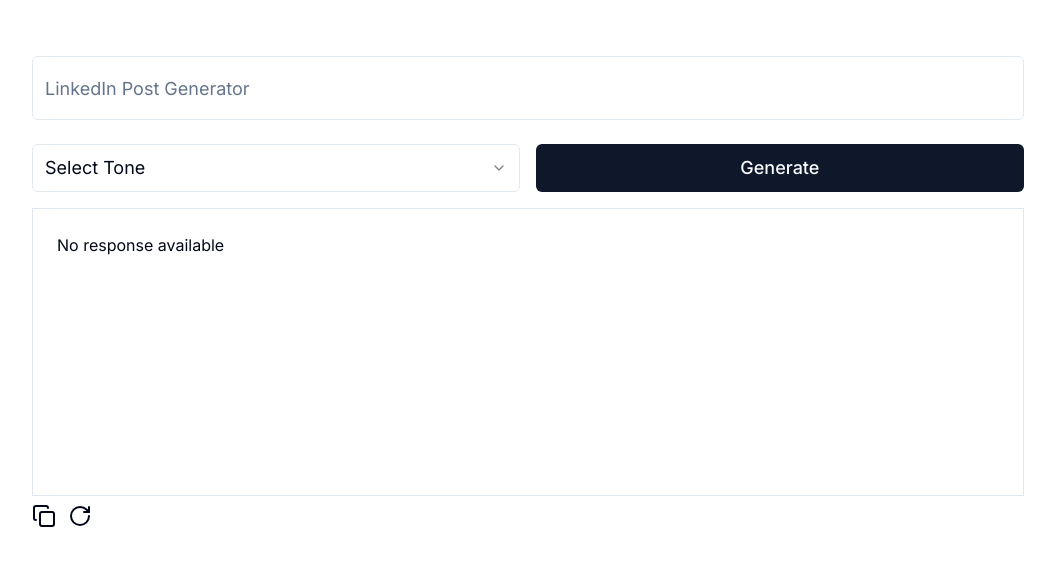
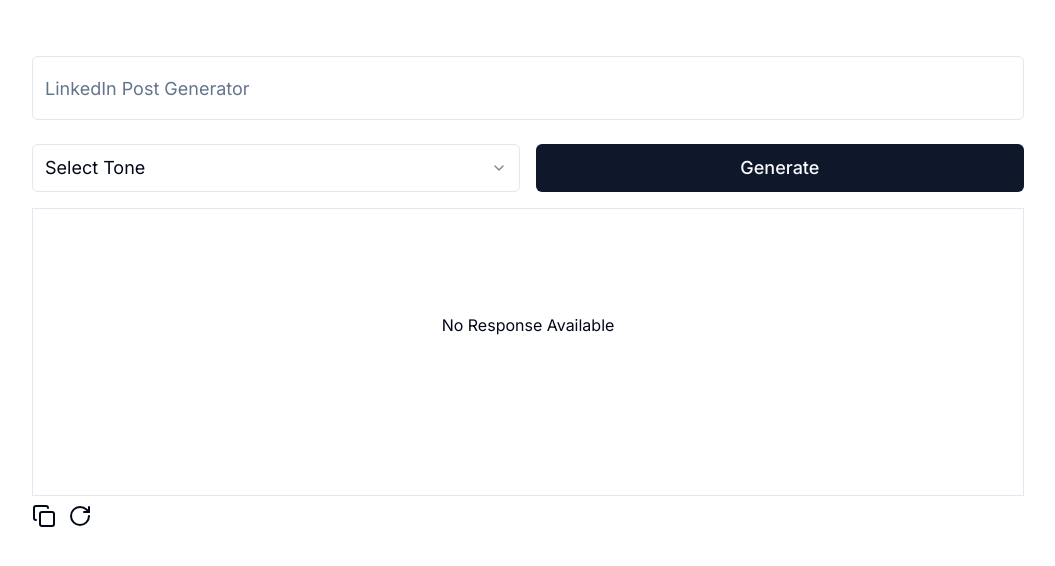
Before and after one commit to mdanjumkamali/linkedin-post-generator, a Next.js app: page / in a window 1280 px wide. Shown: the top 566 px of the page, without its empty margins (112-1167 px from the left). Built offline with nearby package versions, Linux system fonts and the light colour scheme.

Commit message:
Add React Markdown and Tailwind Typography

```diff
--- a/package.json
+++ b/package.json
@@ -24,12 +24,14 @@
     "react-dom": "^18",
     "react-hook-form": "^7.51.5",
     "react-hot-toast": "^2.4.1",
+    "react-markdown": "^9.0.1",
     "react-spinners": "^0.13.8",
     "tailwind-merge": "^2.3.0",
     "tailwindcss-animate": "^1.0.7",
     "zod": "^3.23.8"
   },
   "devDependencies": {
+    "@tailwindcss/typography": "^0.5.13",
     "@types/node": "^20",
     "@types/react": "^18",
     "@types/react-dom": "^18",
--- a/src/components/post/Post.tsx
+++ b/src/components/post/Post.tsx
@@ -1,6 +1,5 @@
 "use client";
 
-import { useToast } from "@/components/ui/use-toast";
 import { zodResolver } from "@hookform/resolvers/zod";
 import axios from "axios";
 import { useState } from "react";
--- a/src/components/post/Result.tsx
+++ b/src/components/post/Result.tsx
@@ -1,8 +1,8 @@
-import React, { useRef, useState, useEffect } from "react";
+import { Copy, RotateCw } from "lucide-react";
+import React, { useEffect, useRef, useState } from "react";
+import toast, { Toaster } from "react-hot-toast";
+import Markdown from "react-markdown";
 import ClipLoader from "react-spinners/ClipLoader";
-import { Copy, RotateCw } from "lucide-react";
-import toast, { Toaster } from "react-hot-toast";
-import { set } from "react-hook-form";
 
 interface Prop {
   isLoading: boolean;
@@ -57,7 +57,15 @@
           </div>
         ) : (
           <div className="p-2" ref={responseRef}>
-            {data ? data : <p>No response available</p>}
+            {data ? (
+              <section className="prose">
+                <Markdown>{data}</Markdown>
+              </section>
+            ) : (
+              <p className="flex items-center justify-center my-20 h-full">
+                No Response Available
+              </p>
+            )}
           </div>
         )}
       </div>
--- a/tailwind.config.ts
+++ b/tailwind.config.ts
@@ -1,13 +1,13 @@
-import type { Config } from "tailwindcss"
+import type { Config } from "tailwindcss";
 
 const config = {
   darkMode: ["class"],
   content: [
-    './pages/**/*.{ts,tsx}',
-    './components/**/*.{ts,tsx}',
-    './app/**/*.{ts,tsx}',
-    './src/**/*.{ts,tsx}',
-	],
+    "./pages/**/*.{ts,tsx}",
+    "./components/**/*.{ts,tsx}",
+    "./app/**/*.{ts,tsx}",
+    "./src/**/*.{ts,tsx}",
+  ],
   prefix: "",
   theme: {
     container: {
@@ -74,7 +74,7 @@
       },
     },
   },
-  plugins: [require("tailwindcss-animate")],
-} satisfies Config
+  plugins: [require("tailwindcss-animate"), require("@tailwindcss/typography")],
+} satisfies Config;
 
-export default config
+export default config;
```
Also changed, not shown: 1 other file (tests, documents, lock files or other folders).
